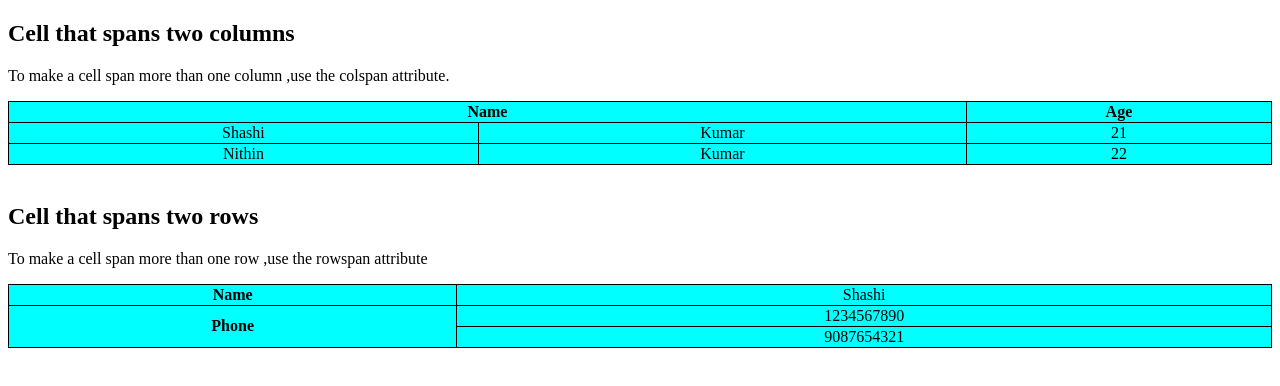
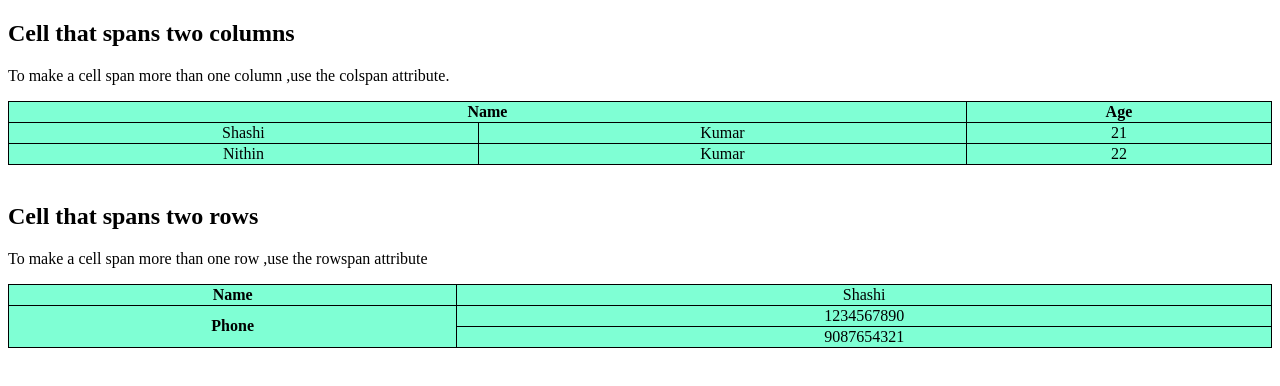
Before and after one commit to ntshashikumar/Web-Programs, a plain HTML site: page Web/Row_Colspan.html in a window 1280 px wide. Drawn offline with Linux system fonts and the light colour scheme.

Commit message:
Update Row_Colspan.html

```diff
--- a/Web/Row_Colspan.html
+++ b/Web/Row_Colspan.html
@@ -8,9 +8,8 @@
         table,th,td{
             border: 1px solid black;
             border-collapse: collapse;
-            border-radius: 5px;
             text-align: center;
-            background-color: aqua;
+            background-color: aquamarine;
         }
     </style>
 </head>
```
